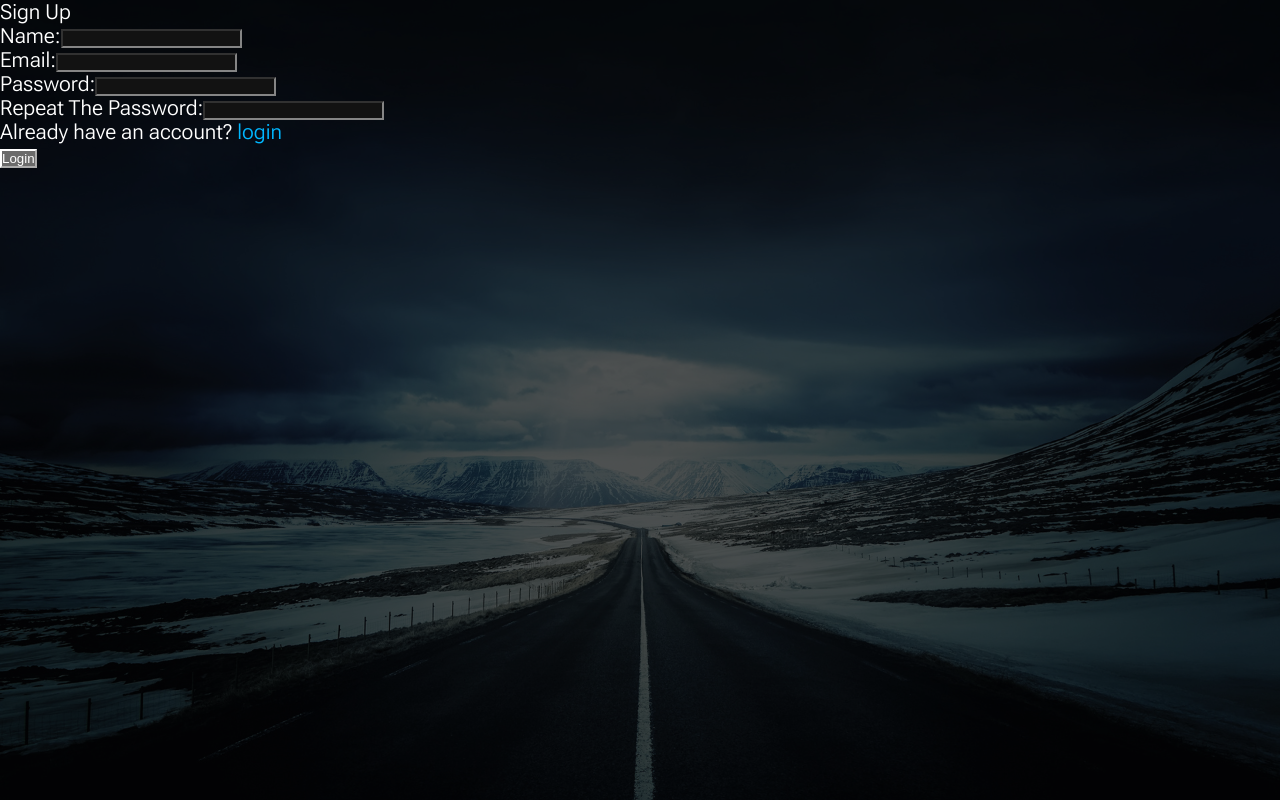
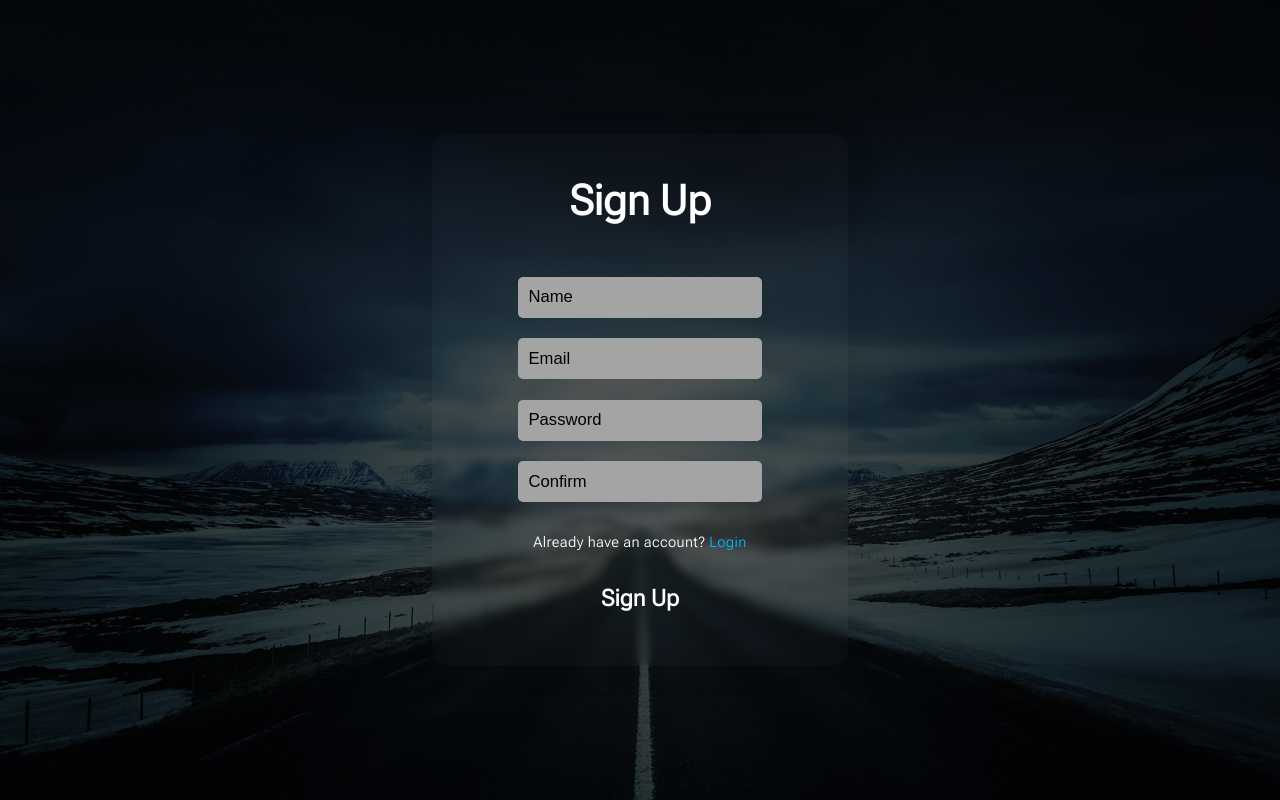
Before and after one commit to v-amirrr/finance-tracker, a React (Create React App) app: page /signup in a window 1280 px wide. Built offline with nearby package versions, Linux system fonts and the light colour scheme; a web font is replaced by a local one.

Commit message:
style: added a style to sign up page

```diff
--- a/src/components/EnterPages.js
+++ b/src/components/EnterPages.js
@@ -1,6 +1,8 @@
 import React from 'react';
 
 import { useLocation } from 'react-router-dom';
+
+import styles from "./EnterPages.module.css";
 
 import Login from './Login';
 import Signup from './Signup';
@@ -11,7 +13,7 @@ const EnterPages = () => {
 
     return (
         <>
-            <div>
+            <div className={styles["homepage"]}>
                 {
                     location.pathname === "/signup" ? <Signup /> : <Login />
                 }
--- /dev/null
+++ b/src/components/EnterPages.module.css
@@ -0,0 +1,6 @@
+.homepage {
+    display: flex;
+    justify-content: center;
+    align-items: center;
+    height: 100vh;
+}
--- a/src/components/Signup.js
+++ b/src/components/Signup.js
@@ -23,36 +23,34 @@ const Signup = () => {
     return (
         <>
             <div>
-                <form className={styles["signup-form"]} onSubmit={submitHandler}>
-                    <div>Sign Up</div>
+                <form className={styles["signup-form"]}>
+                    <h1>Sign Up</h1>
 
-                    <div>
-                        <label>Name:</label>
-                        <input type="text" value={name} onChange={e => setName(e.target.value)} />
+                    <div className={styles["form-section"]}>
+                        {/* <label>Name:</label> */}
+                        <input placeholder='Name' type="text" value={name} onChange={e => setName(e.target.value)} />
                     </div>
 
-                    <div>
-                        <label>Email:</label>
-                        <input type="text" value={email} onChange={e => setEmail(e.target.value)} />
+                    <div className={styles["form-section"]}>
+                        {/* <label>Email:</label> */}
+                        <input placeholder='Email' type="text" value={email} onChange={e => setEmail(e.target.value)} />
                     </div>
 
-                    <div>
-                        <label>Password:</label>
-                        <input type="password" value={password} onChange={e => setPassword(e.target.value)} />
+                    <div className={styles["form-section"]}>
+                        {/* <label>Password:</label> */}
+                        <input placeholder='Password' type="password" value={password} onChange={e => setPassword(e.target.value)} />
                     </div>
 
-                    <div>
-                        <label>Repeat The Password:</label>
-                        <input type="password" value={repassword} onChange={e => setRepassword(e.target.value)} />
+                    <div className={styles["form-section"]}>
+                        {/* <label>Password Confirmation:</label> */}
+                        <input placeholder='Confirm' type="password" value={repassword} onChange={e => setRepassword(e.target.value)} />
                     </div>
 
-                    <div>
-                        <p>Already have an account? <Link to="/login">login</Link></p>
+                    <div className={styles["login-section"]}>
+                        <p>Already have an account? <Link to="/login">Login</Link></p>
                     </div>
 
-                    <div>
-                        <button type='submit'>Login</button>
-                    </div>
+                    <div className={styles["form-btn"]}>Sign Up</div>
                 </form>
             </div>
         </>
--- a/src/components/Signup.module.css
+++ b/src/components/Signup.module.css
@@ -0,0 +1,99 @@
+.signup-form {
+    display: flex;
+    justify-content: center;
+    align-items: center;
+    flex-direction: column;
+    width: 20rem;
+    border-radius: 10px;
+    -webkit-border-radius: 10px;
+    -moz-border-radius: 10px;
+    -ms-border-radius: 10px;
+    -o-border-radius: 10px;
+    background: #ffffff05;
+    border-radius: 16px;
+    box-shadow: 0 4px 30px #0000001a;
+    backdrop-filter: blur(5px);
+    -webkit-backdrop-filter: blur(5px);
+    transition: box-shadow .5s;
+    -webkit-transition: box-shadow .5s;
+    -moz-transition: box-shadow .5s;
+    -ms-transition: box-shadow .5s;
+    -o-transition: box-shadow .5s;
+}
+
+.signup-form:hover {
+    box-shadow: 0 4px 30px #0000005d;
+}
+
+.signup-form h1 {
+    margin: 2rem;
+}
+
+.form-section {
+    margin: .5rem;
+    display: flex;
+    justify-content: center;
+    align-items: center;
+}
+
+.form-section input {
+    padding: .5rem;
+    border: none;
+    border-radius: 5px;
+    -webkit-border-radius: 5px;
+    -moz-border-radius: 5px;
+    -ms-border-radius: 5px;
+    -o-border-radius: 5px;
+    background-color: #a4a4a4;
+    transition: background-color .3s;
+    -webkit-transition: background-color .3s;
+    -moz-transition: background-color .3s;
+    -ms-transition: background-color .3s;
+    -o-transition: background-color .3s;
+    color: #000;
+    font-size: .8rem;
+    font-weight: 600;
+}
+
+.form-section input:hover, .form-section input:focus {
+    background-color: #dbdbdb;
+}
+
+.form-section input:focus {
+    background-color: #ffffff;
+}
+
+.login-section {
+    margin-top: 1rem;
+    font-size: .7rem;
+    letter-spacing: .4px;
+}
+
+.form-btn {
+    display: flex;
+    justify-content: center;
+    align-items: center;
+    border: none;
+    width: 5rem;
+    height: 2.5rem;
+    font-size: 1.1rem;
+    font-weight: 900;
+    white-space: nowrap;
+    border-radius: 10px;
+    -webkit-border-radius: 10px;
+    -moz-border-radius: 10px;
+    -ms-border-radius: 10px;
+    -o-border-radius: 10px;
+    cursor: pointer;
+    margin-top: 1rem;
+    margin-bottom: 2rem;
+    transition: background-color .3s;
+    -webkit-transition: background-color .3s;
+    -moz-transition: background-color .3s;
+    -ms-transition: background-color .3s;
+    -o-transition: background-color .3s;
+}
+
+.form-btn:hover {
+    background-color: #000;
+}
--- a/src/index.css
+++ b/src/index.css
@@ -48,3 +48,8 @@ body {
         font-size: calc(80% + .8vmin);
     }
 }
+
+::placeholder {
+    color: #000;
+    font-weight: 400;
+}
```
